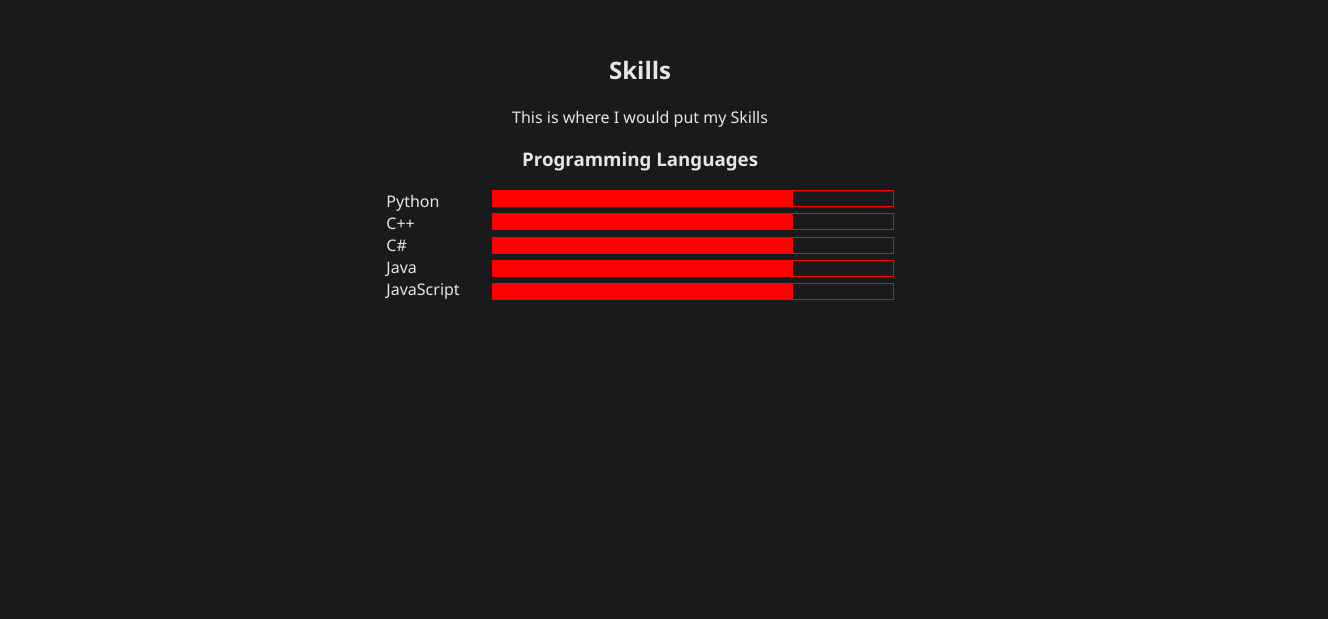
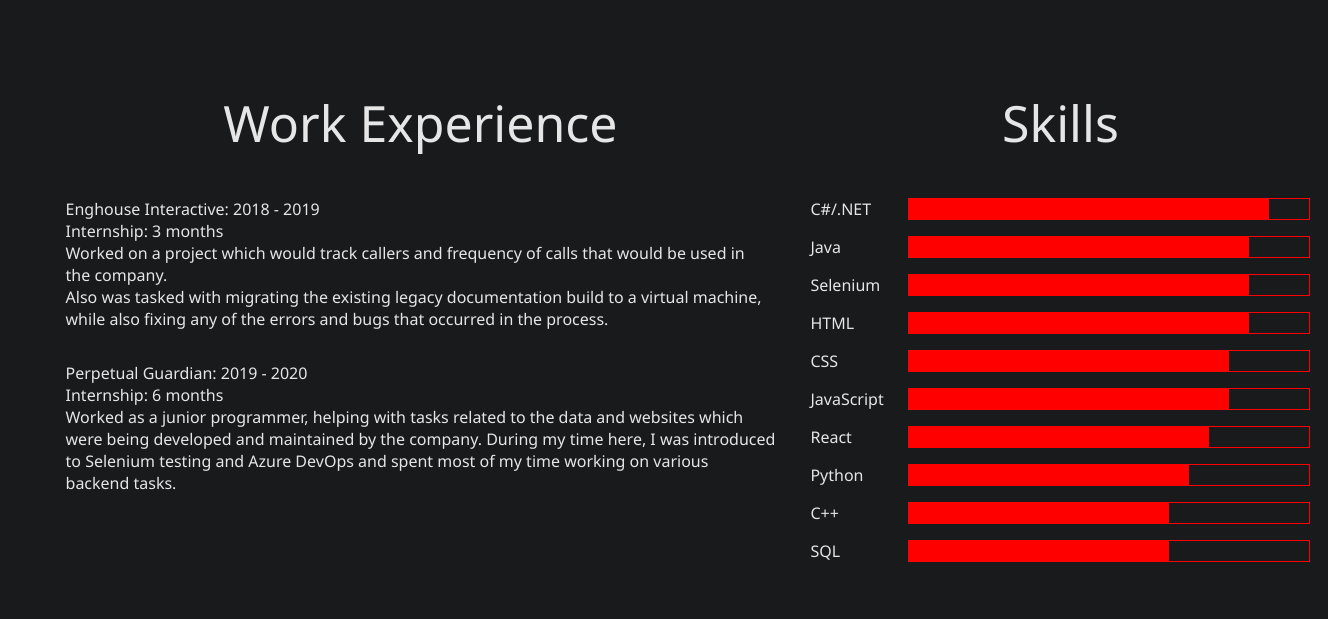
Before and after one commit to HenrygShen/Portfolio, a React (Create React App) app: page / in a window 1280 px wide. Shown: the part 1681-2300 px from the top of the page, 1328 px wide, since content can reach past the window. Built offline with nearby package versions, Linux system fonts and the light colour scheme.

Commit message:
Updated skills section

```diff
--- a/src/App.tsx
+++ b/src/App.tsx
@@ -61,7 +61,6 @@
         <HomeSection executeScroll={this.executeScroll} refToScrollTo={this.aboutRef}/>
         <AboutSection myRef={this.aboutRef}/>
         <SkillsSection myRef={this.skillsRef}/>
-        <SkillsSection />
       </body>
     )
   }
--- /dev/null
+++ b/src/components/ExperienceBar.tsx
@@ -0,0 +1,18 @@
+import React from 'react'
+
+class ExperienceBar extends React.Component<any, any> {
+
+  render() {
+    return (
+      <div className="experience-bar-container">
+        <div className="skill-name">{this.props.skillName}</div>
+        <div className="bar">
+          <div className="filled-bar" style={{width: `${this.props.skillPercentage}%`}}/>
+          <div className="unfilled-bar" style={{width: `${100 - this.props.skillPercentage}%`}}/>
+        </div>
+      </div>
+    )
+  }
+}
+
+export default ExperienceBar
--- a/src/components/Header.tsx
+++ b/src/components/Header.tsx
@@ -7,7 +7,7 @@
     return (
       <header className="site-header">
         <div className="header-wrapper">
-          <h2>Henry Shen</h2>
+          <h1>Henry Shen</h1>
           <div className="header-navbar">
             <Button
               hover
--- a/src/containers/AboutSection/AboutSection.tsx
+++ b/src/containers/AboutSection/AboutSection.tsx
@@ -5,7 +5,7 @@
   render() {
     return (
       <div className="about-container hidden" ref={this.props.myRef}>
-        <span className="about-title">About Me</span>
+        <h2>About Me</h2>
         <span className="about-text-spacing">I studied Computer Systems Engineering at the University of Auckland</span>
         <span>and I am scheduled to graduate in the June of 2021.</span>
         <span className="about-text-spacing">I have an interest in all aspects of software development and</span>
--- a/src/containers/SkillsSection/SkillsSection.tsx
+++ b/src/containers/SkillsSection/SkillsSection.tsx
@@ -1,4 +1,5 @@
 import React from 'react';
+import ExperienceBar from '../../components/ExperienceBar';
 import skills from './skills';
 
 class SkillsSection extends React.Component<any, any> {
@@ -6,25 +7,33 @@
   render() {
     return (
       <div className="skills-container hidden" ref={this.props.myRef}>
-        <h2>Skills</h2>
-        <p>This is where I would put my Skills</p>
-        <h3>Programming Languages</h3>
-        <div className="languages-list-wrapper">
-          <ul className="languages-list">
-            <li>Python</li>
-            <li>C++</li>
-            <li>C#</li>
-            <li>Java</li>
-            <li>JavaScript</li>
-          </ul>
-          <ul className="languages-list">
-            <li className="bar"><div className="filled-bar" /><div className="unfilled-bar" /></li>
-            <li className="bar"><div className="filled-bar" /><div className="unfilled-bar" /></li>
-            <li className="bar"><div className="filled-bar" /><div className="unfilled-bar" /></li>
-            <li className="bar"><div className="filled-bar" /><div className="unfilled-bar" /></li>
-            <li className="bar"><div className="filled-bar" /><div className="unfilled-bar" /></li>
-          </ul>
+        <div>
+          <h2>Work Experience</h2>
+          <div className="work-experience-container">
+            <span>Enghouse Interactive: 2018 - 2019</span>
+            <span>Internship: 3 months</span>
+            <span>Worked on a project which would track callers and frequency of calls that would be used in</span>
+            <span>the company.</span>
+            <span>Also was tasked with migrating the existing legacy documentation build to a virtual machine,</span>
+            <span>while also fixing any of the errors and bugs that occurred in the process.</span>
+
+            <span style={{ paddingTop: "2rem" }}>Perpetual Guardian: 2019 - 2020</span>
+            <span>Internship: 6 months</span>
+            <span>Worked as a junior programmer, helping with tasks related to the data and websites which </span>
+            <span>were being developed and maintained by the company. During my time here, I was introduced</span>
+            <span>to Selenium testing and Azure DevOps and spent most of my time working on various</span>
+            <span>backend tasks.</span>
+          </div>
         </div>
+        <div>
+          <h2>Skills</h2>
+          <div className="languages-list-wrapper">
+            {skills.map(skill => (
+                <ExperienceBar skillName={skill[0]} skillPercentage={skill[1]} />
+            ))}
+          </div>
+        </div>
+
       </div>
     )
   }
--- a/src/containers/SkillsSection/skills.ts
+++ b/src/containers/SkillsSection/skills.ts
@@ -1,9 +1,5 @@
-const skills = {
-	"Python": 70,
-	"C++": 65,
-	"C#": 90,
-	"JavaScript": 80,
-	"Java": 85,
-}
+const skills = [
+	["C#/.NET", 90], ["Java", 85], ["Selenium", 85], ["HTML", 85], ["CSS", 80],
+	["JavaScript", 80], ["React", 75], ["Python", 70], ["C++", 65], ["SQL", 65]]
 
 export default skills;
--- a/src/index.scss
+++ b/src/index.scss
@@ -3,9 +3,14 @@
   font-family: "Segoe UI";
 
   h1 {
-      margin: 0.5rem;
+      margin: 1rem 0 1rem 0;
       font-size: 40px;
-      font-weight: bolder;
+      font-weight: bold;
+  }
+
+  h2 {
+    font-size: 50px;
+    font-weight: normal;
   }
 
   ul {
--- a/src/styles/App.scss
+++ b/src/styles/App.scss
@@ -1,5 +1,6 @@
 @import "./components/Button.scss";
 @import "./components/Header.scss";
+@import "./components/ExperienceBar.scss";
 
 @import "./containers/AboutSection.scss";
 @import "./containers/HomeSection.scss";
--- /dev/null
+++ b/src/styles/components/ExperienceBar.scss
@@ -0,0 +1,23 @@
+.experience-bar-container {
+  display: flex;
+  margin-bottom: 1rem;
+  width: 500px;
+  justify-content: space-between;
+
+  .bar {
+    display: flex;
+    flex-direction: row;
+    border: solid 1px red;
+    width: 400px;
+  }
+
+  .filled-bar {
+    background-color: red;
+    height: 100%;
+    width: 70%;
+  }
+
+  .unfilled-bar {
+    width: 30%;
+  }
+}
--- a/src/styles/components/Header.scss
+++ b/src/styles/components/Header.scss
@@ -4,6 +4,7 @@
   justify-content: space-between;
   position: sticky;
   top: 0;
+  z-index: 1;
   border-bottom: 1px solid #b1acac;
   background-color: #191a1b;
 
--- a/src/styles/containers/SkillsSection.scss
+++ b/src/styles/containers/SkillsSection.scss
@@ -1,35 +1,15 @@
 .skills-container {
+  display: flex;
+  flex-direction: row;
+  align-items: flex-start;
+  justify-content: space-around;
+  padding: 5rem 0 0 3rem;
   height: 100vh;
-  padding-top: 5rem;
+  width: 100%;
 
-  .languages-list-wrapper {
+  .work-experience-container {
     display: flex;
-    flex-direction: row;
-    justify-content: center;
-
-    .languages-list {
-      display: flex;
-      flex-direction: column;
-      justify-content: space-between;
-      margin: 0 1rem 0 1rem;
-      text-align: left;
-
-      .bar {
-        display: flex;
-        flex-direction: row;
-        border: solid 1px red;
-      }
-
-      .filled-bar {
-        background-color: red;
-        height: 15px;
-        width: 300px;
-      }
-
-      .unfilled-bar {
-        height: 15px;
-        width: 100px;
-      }
-    }
+    flex-direction: column;
+    align-items: start;
   }
 }
```
